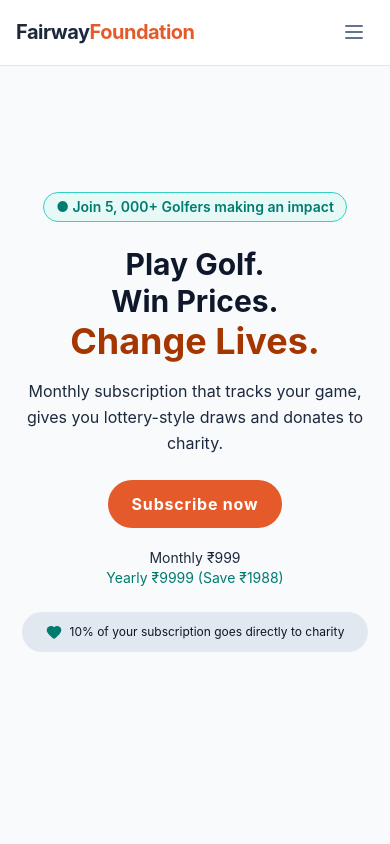
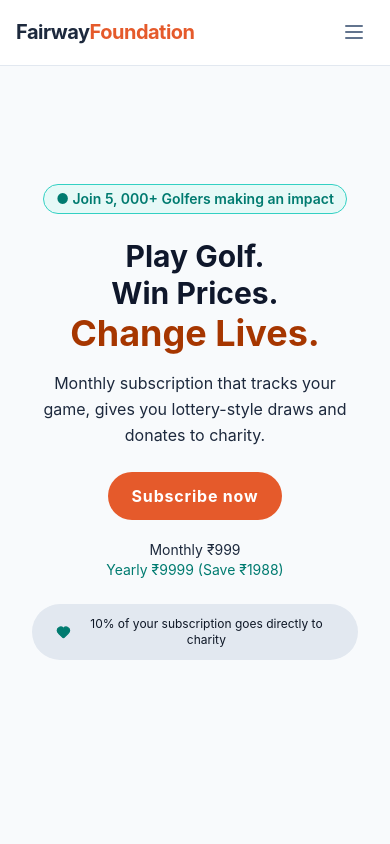
Before and after one commit to nasimkuniyil/fairway-foundation-golf-charity-platform, a React (Vite) app: page / in a window 390 px wide. Shown: the top 844 px of the page. Built offline with nearby package versions, Linux system fonts and the light colour scheme.

Commit message:
refactor

```diff
--- a/src/components/About.jsx
+++ b/src/components/About.jsx
@@ -1,6 +1,6 @@
 export default function About() {
   return (
-    <section id="about" className="mb-12 md:py-24 relative overflow-hidden">
+    <section id="about" className="w-full mb-12 md:py-24 relative overflow-hidden">
       <div className="max-w-7xl mx-auto px-4 sm:px-6 lg:px-8 relative">
         <div className="lg:grid lg:grid-cols-2 lg:gap-16 items-center">
           <div className="hidden md:block mb-12 lg:mb-0">
--- a/src/components/Hero.jsx
+++ b/src/components/Hero.jsx
@@ -3,8 +3,8 @@ import { Heart } from "lucide-react";
 
 export default function Hero() {
   return (
-    <section className="h-screen flex items-center justify-between overflow-hidden md:mt-16">
-      <div className="max-w-7xl px-4 sm:px-6 lg:px-8 text-center lg:text-left">
+    <section className="h-screen w-full flex items-center justify-between overflow-hidden md:mt-16">
+      <div className="w-full px-4 sm:px-6 lg:px-8 text-center lg:text-left">
         <div className="max-w-3xl">
           <span className="inline-block py-1 px-3 rounded-full bg-brand-teal-soft border border-brand-teal-light text-brand-teal-dark text-sm font-semibold mb-6 backdrop-blur-sm">
             ● Join 5, 000+ Golfers making an impact
@@ -20,19 +20,19 @@ export default function Hero() {
             Monthly subscription that tracks your game, gives you lottery-style
             draws and donates to charity.
           </p>
-          <div className="flex flex-col md:flex-row gap-5 items-center mb-6">
+          <div className="flex flex-col lg:flex-row gap-5 items-center mb-6">
             <CustomLink
               href="#pricing"
               className="w-fit py-3 px-6 rounded-full bg-brand-orange-dark font-bold tracking-wider text-white hover:bg-gold-300 hover:shadow-xl hover:shadow-gold-500/20 hover:scale-105 transition-all duration-300"
             >
               Subscribe now
             </CustomLink>
-            <div className="text-sm text-center md:text-start">
+            <div className="text-sm text-center lg:text-start">
               <p>Monthly ₹999</p>
               <p className="text-brand-teal-dark">Yearly ₹9999 (Save ₹1988)</p>
             </div>
           </div>
-          <div className="flex items-center text-xs mx-auto md:mx-0 w-fit bg-slate-200 text-brand-navy-dark py-3 px-6 rounded-full">
+          <div className="flex items-center text-xs mx-auto lg:mx-0 w-fit bg-slate-200 text-brand-navy-dark py-3 px-6 rounded-full">
             <Heart className="w-4 h-4 mr-2 text-brand-teal-dark fill-brand-teal-dark" />
             <span>10% of your subscription goes directly to charity</span>
           </div>
--- a/src/pages/landingPage/Header.jsx
+++ b/src/pages/landingPage/Header.jsx
@@ -34,7 +34,7 @@ export default function Header() {
           </div>
 
           {/* Desktop Nav */}
-          <nav className="hidden md:flex space-x-8">
+          <nav className="hidden lg:flex space-x-8">
             {navLinks.map((link) => (
               <Link
                 key={link.name}
@@ -49,14 +49,14 @@ export default function Header() {
           <div className="flex items-center space-x-4">
             <CustomLink
               to="/login"
-              className="hidden md:flex items-center justify-center px-6 py-2.5 text-sm font-bold rounded-full text-white bg-brand-orange-dark tracking-wider hover:bg-brand-orange-light hover:shadow-lg transition-all duration-300"
+              className="hidden lg:flex items-center justify-center px-6 py-2.5 text-sm font-bold rounded-full text-white bg-brand-orange-dark tracking-wider hover:bg-brand-orange-light hover:shadow-lg transition-all duration-300"
             >
               Join the Club
             </CustomLink>
 
             {/* Mobile menu button */}
             <button
-              className="md:hidden text-slate-500 hover:text-brand-orange-dark p-2 transition-colors"
+              className="lg:hidden text-slate-500 hover:text-brand-orange-dark p-2 transition-colors"
               onClick={() => setIsMobileMenuOpen(!isMobileMenuOpen)}
               aria-label="Toggle menu"
             >
@@ -89,7 +89,7 @@ export default function Header() {
 
       {/* Mobile Menu */}
       <div
-        className={`md:hidden overflow-hidden transition-all duration-300 ease-in-out bg-white border-b border-slate-200 ${
+        className={`lg:hidden overflow-hidden transition-all duration-300 ease-in-out bg-white border-b border-slate-200 ${
           isMobileMenuOpen
             ? "h-screen opacity-100"
             : "max-h-0 opacity-0 border-transparent"
--- a/src/pages/landingPage/LandingPage.jsx
+++ b/src/pages/landingPage/LandingPage.jsx
@@ -8,7 +8,7 @@ function LandingPage() {
   return (
     <>
       <Header />
-      <section>
+      <section className="px-4 sm:px-8 lg:px-16">
         <Hero />
         <About />
         <Pricing />
```
